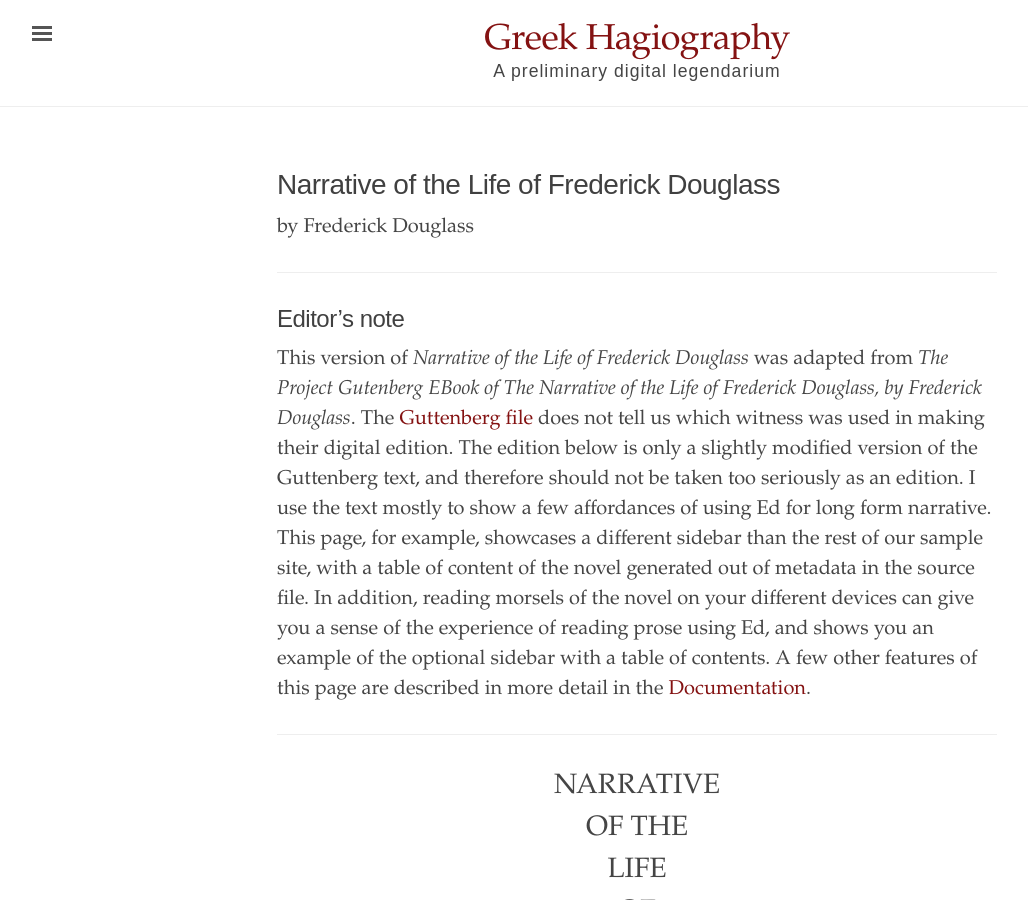
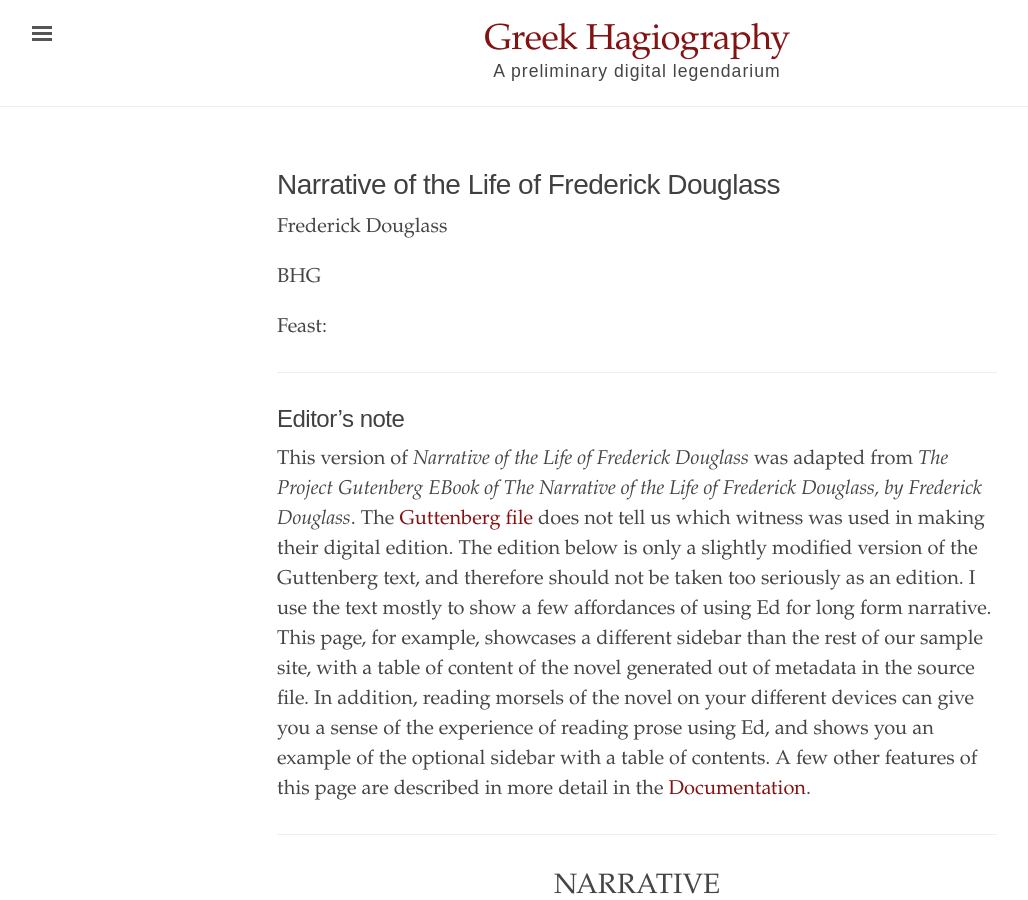
Before and after one commit to cjkoepke1/greek-hagiography, a Jekyll site: the page built from _texts/narrative.md, in a window 1280 px wide and 900 px high. Shown: the whole window, without its empty margins (3-1031 px from the left). Built offline with Jekyll 4.4.1, drawn with Linux system fonts in a browser that asks for light colours.

Commit message:
add bhg and feast date

```diff
--- a/_layouts/narrative.html
+++ b/_layouts/narrative.html
@@ -4,6 +4,8 @@
 
 <article class="narrative">
   <h1 class="text-title">{{ page.title }}</h1>
-  <p class="byline">by {{ page.author }}</p>
+  <p class="byline">{{ page.author }}</p>
+  <p class="byline">BHG {{ page.bhl }}</p>
+  <p class="byline">Feast: {{ page.feast }}</p>
   {{ content }}
 </article>
```
